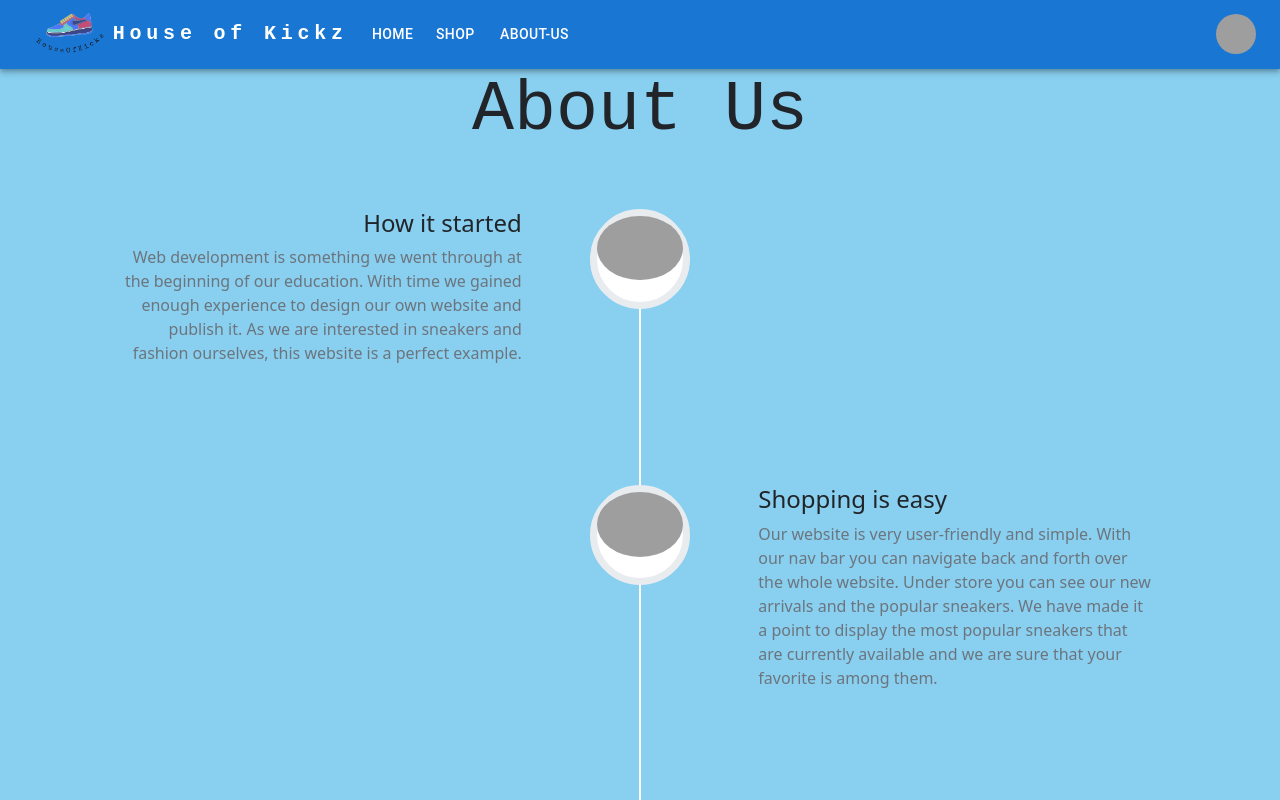
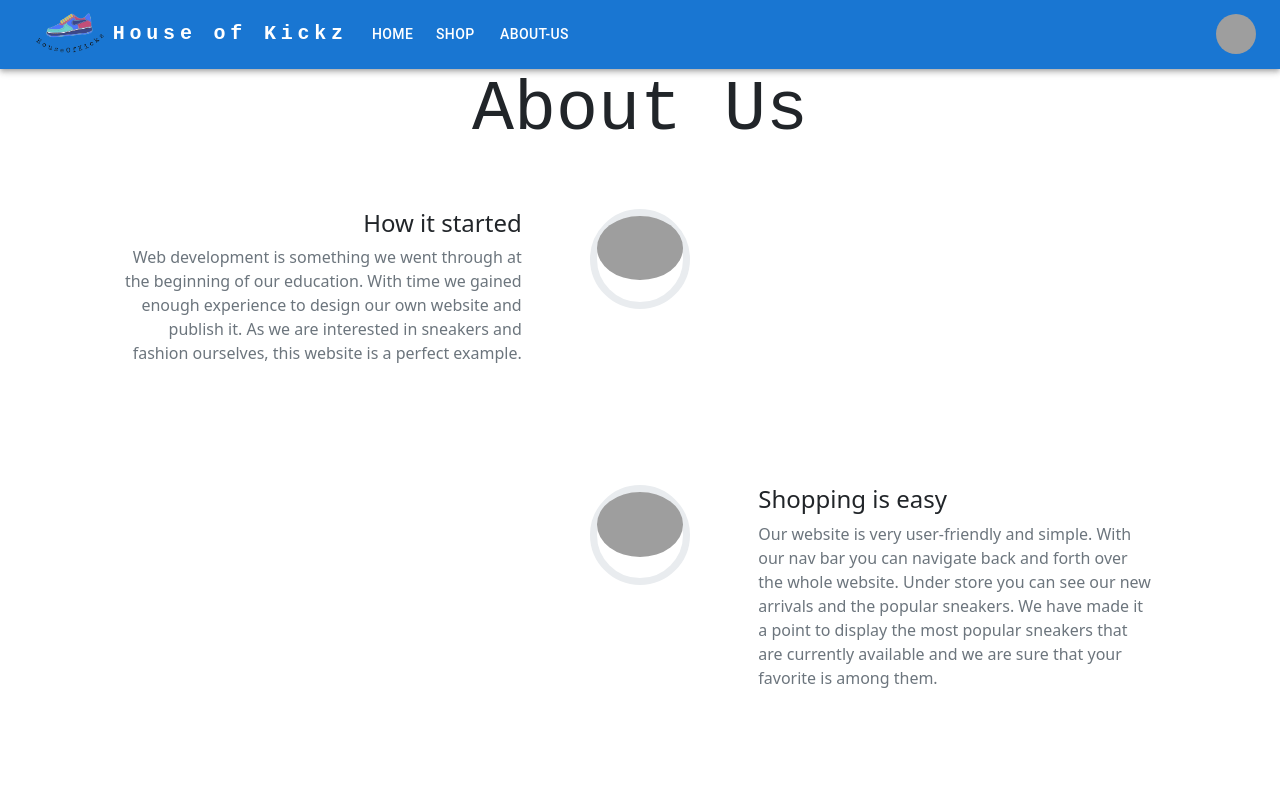
Before and after one commit to anojanpirabakaran/sneakerShopFrontend, a React (Create React App) app in the folder sneakershop/: page /about-us in a window 1280 px wide. Shown: the top 800 px of the page. Built offline with nearby package versions, Linux system fonts and the light colour scheme; grey boxes are pictures that could not be loaded.

Commit message:
changed background color and added container on cards

```diff
--- a/sneakershop/src/pages/Aboutus/Aboutus.css
+++ b/sneakershop/src/pages/Aboutus/Aboutus.css
@@ -138,5 +138,5 @@
 }
 
 body {
-  background-color: #89cff0;
+  background-color: #ffffff;
 }
--- a/sneakershop/src/pages/Shop/Shop.css
+++ b/sneakershop/src/pages/Shop/Shop.css
@@ -0,0 +1,3 @@
+.paper_background{
+    min-height: 500px;
+}
--- a/sneakershop/src/pages/Shop/Shop.tsx
+++ b/sneakershop/src/pages/Shop/Shop.tsx
@@ -1,8 +1,13 @@
+import { Paper } from '@mui/material'
 import React from 'react'
 import ItemCard from '../../organisms/ItemCard/ItemCard'
 
+import "./Shop.css"
+
 export default function Shop() {
   return (
+    <Paper elevation={2} className="paper_background">
     <ItemCard/>
+    </Paper>
   )
 }
```
